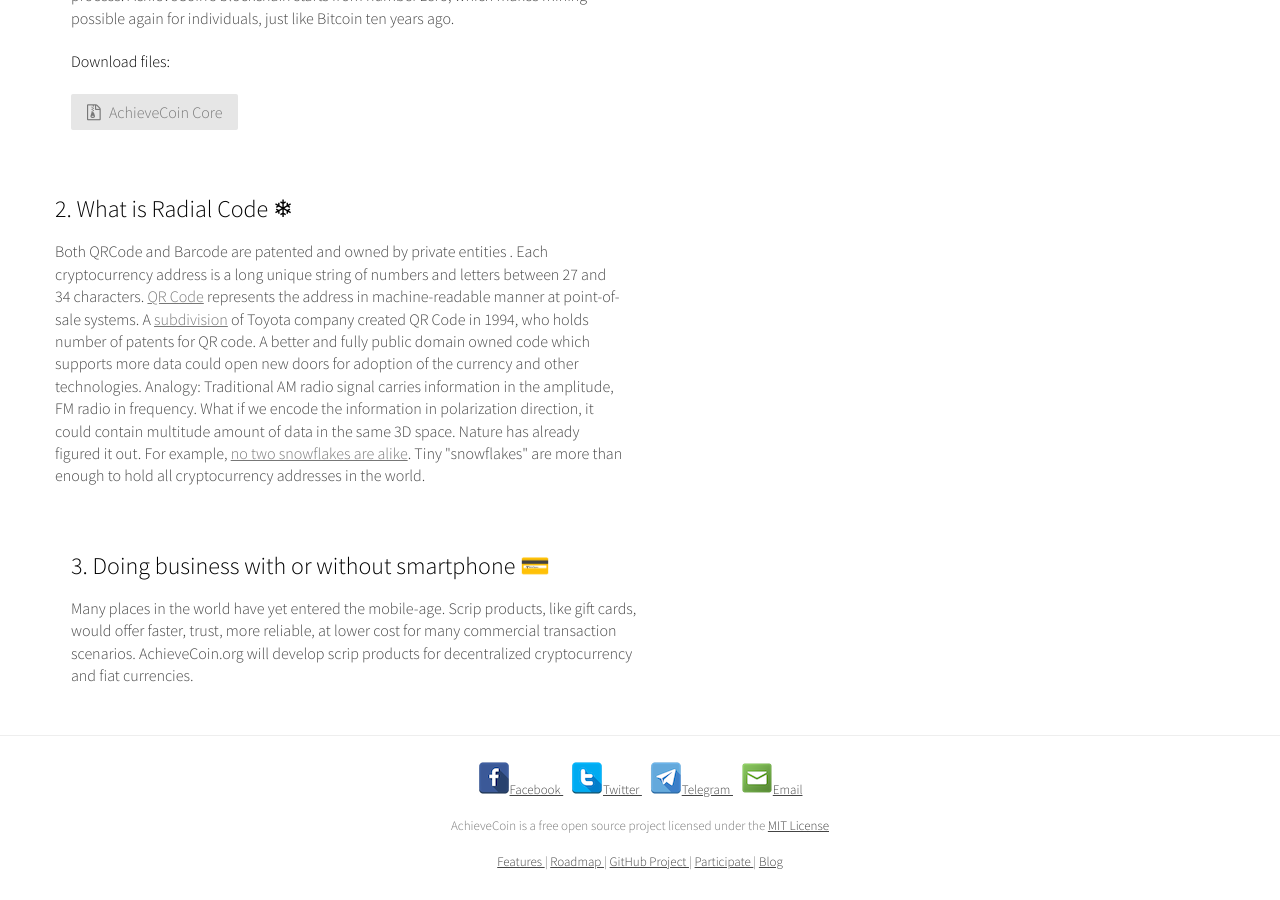
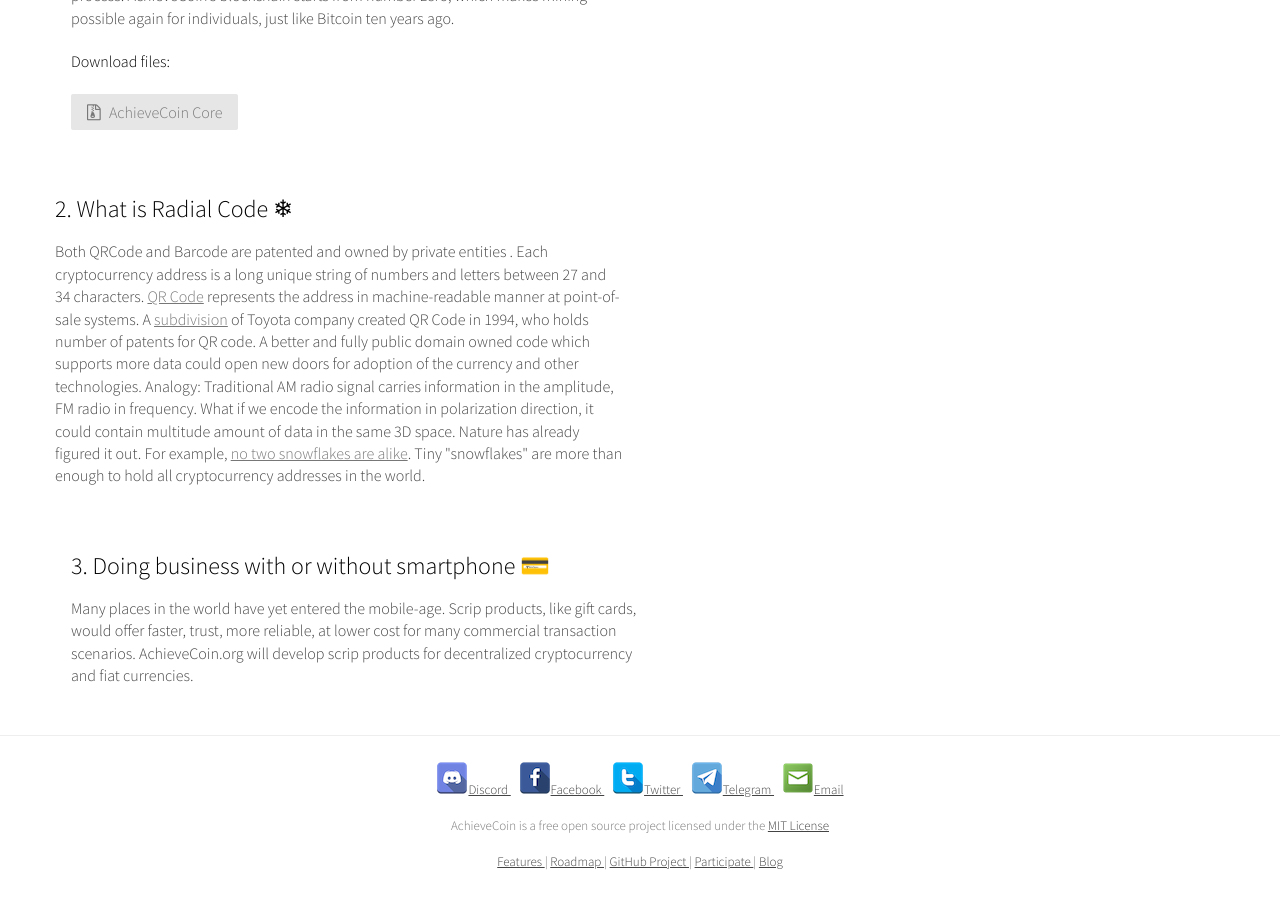
Before and after one commit to blackdataca/My-Radio-App, a Jekyll site: the page built from index.html, in a window 1280 px wide and 900 px high, scrolled down 1358 px. Built offline with Jekyll 4.4.1, drawn with Linux system fonts in a browser that asks for light colours; nearby versions of some CDN libraries.

Commit message:
Added Discord server

```diff
--- a/_includes/gh-buttons.html
+++ b/_includes/gh-buttons.html
@@ -1,5 +1,8 @@
 <div class="gh-btns">
-
+  <a href="https://discord.me/achievecoin">
+    <img src="/images/discord_32x32.png">Discord
+  </a>
+  &nbsp;&nbsp;
   <a href="https://www.facebook.com/achievecoin">
     <img src="/images/if_facebook_328029.png">Facebook
   </a>
```
Also changed, not shown: images/discord.png (added), images/discord_32x32.png (added).
